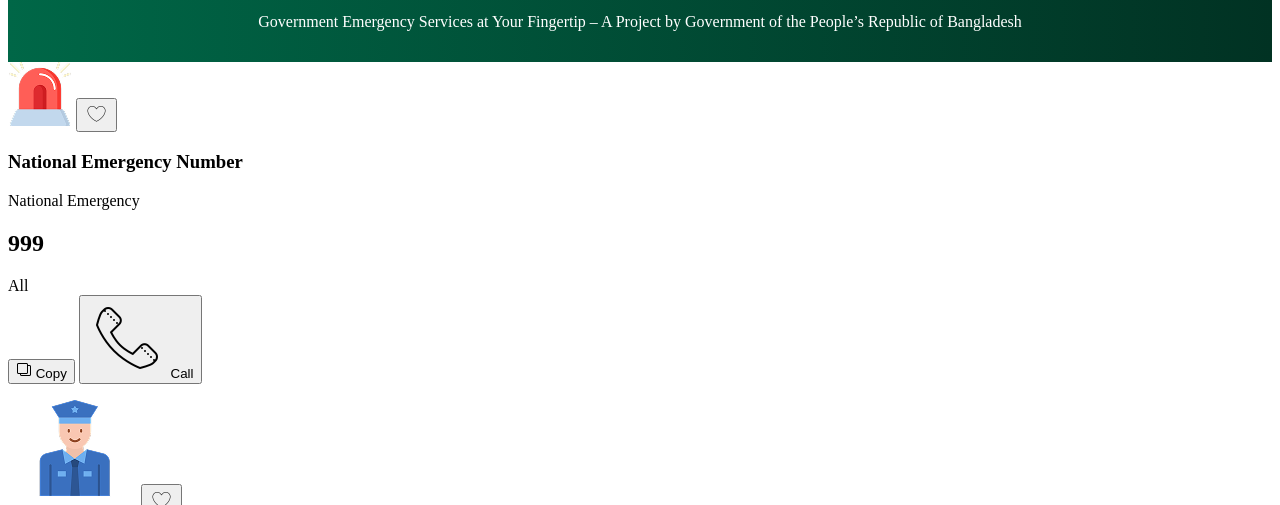
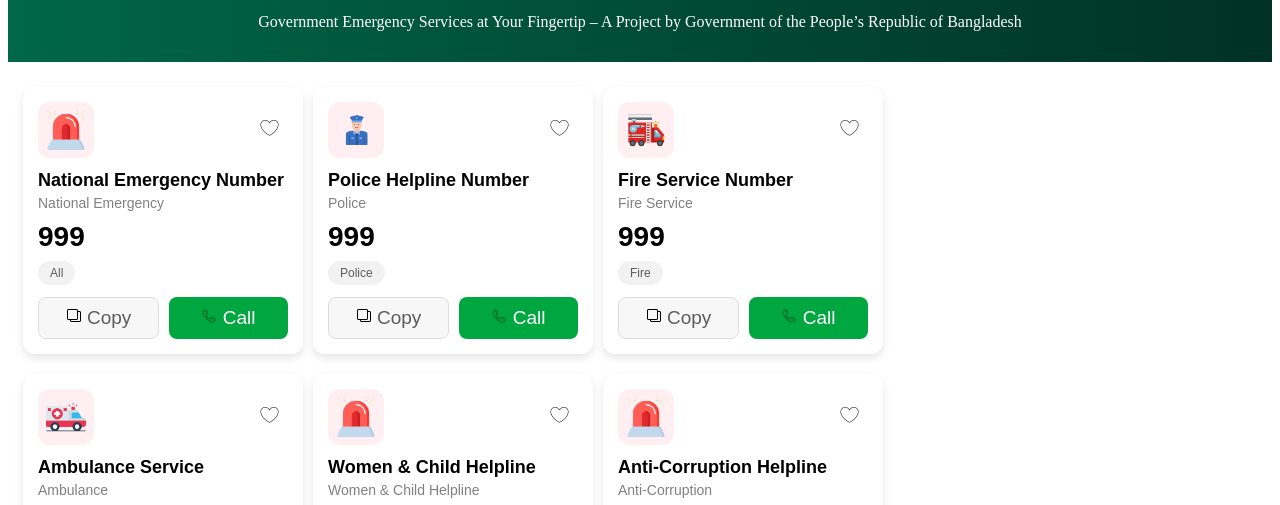
Before and after one commit to Moinul25/Assignment-5, a plain HTML site: page index.html in a window 1280 px wide. Shown: the part 286-791 px from the top of the page. Drawn offline with Linux system fonts and the light colour scheme; a script that the page names is missing; a web font is replaced by a local one.

Commit message:
update: Add new UI components and enhance overall design

```diff
--- a/style.css
+++ b/style.css
@@ -70,3 +70,115 @@
   font-size: 30px;
   margin-bottom: 10px;
 }
+
+hero p {
+  font-size: 18px;
+  margin-bottom: 10px;
+  max-width: auto;
+  margin: 0 auto;
+}
+
+.container {
+  width: 250px;
+  height: auto;
+  background: white;
+  border-radius: 12px;
+  box-shadow: 0 4px 8px rgba(0,0,0,0.1);
+  padding: 15px;
+  margin-top: 10px;
+  font-family:"Hind Madurai", sans-serif;;
+}
+
+.card-header {
+  display: flex;
+  justify-content: space-between;
+  align-items: center;
+}
+
+.card-header .icon {
+  width: 40px;
+  height: 40px;
+  background: #ffeef2;
+  padding: 8px;
+  border-radius: 12px;
+}
+
+.card-header .heart-btn {
+  background: none;
+  border: none;
+  font-size: 20px;
+  cursor: pointer;
+}
+
+.card-body h3 {
+  margin: 12px 0 4px;
+  font-size: 18px;
+  font-weight: bold;
+}
+
+.card-body p {
+  margin: 0;
+  color: gray;
+  font-size: 14px;
+}
+
+.card-body h1 {
+  margin: 10px 0;
+  font-size: 28px;
+}
+
+.card-body .tag {
+ color: #5C5C5C;
+  background: #f2f2f2;
+  border-radius: 20px;
+  padding: 5px 12px;
+  font-size: 12px;
+}
+
+.card-footer {
+  display: flex;
+  gap: 10px;
+  margin-top: 16px;
+}
+
+.copy-btn, .call-btn {
+  flex: 1;
+  justify-content: center;
+  align-items: center;
+  padding: 9px 22px;
+  gap: 8px;
+  border: none;
+  border-radius: 8px;
+  font-size: 19px;
+  cursor: pointer;
+}
+
+.copy-btn {
+  background: #f7f7f7;
+  color: #5C5C5C;
+  border: 1px solid #ddd;
+}
+.copy-btn:hover {
+  background-color: #ecdfdf;
+}
+
+.call-btn {
+  background: #00A63F;
+  color: white;
+}
+.call-btn:hover {
+  background-color: #5C5C5C;
+}
+.img{
+   width: 16px;
+}
+
+
+.cards{
+     flex: 3;
+      display:grid;
+      grid-template-columns:repeat(3,1fr);
+      gap: 10px;
+      width: 600px;
+      padding: 15px;
+    }
```
